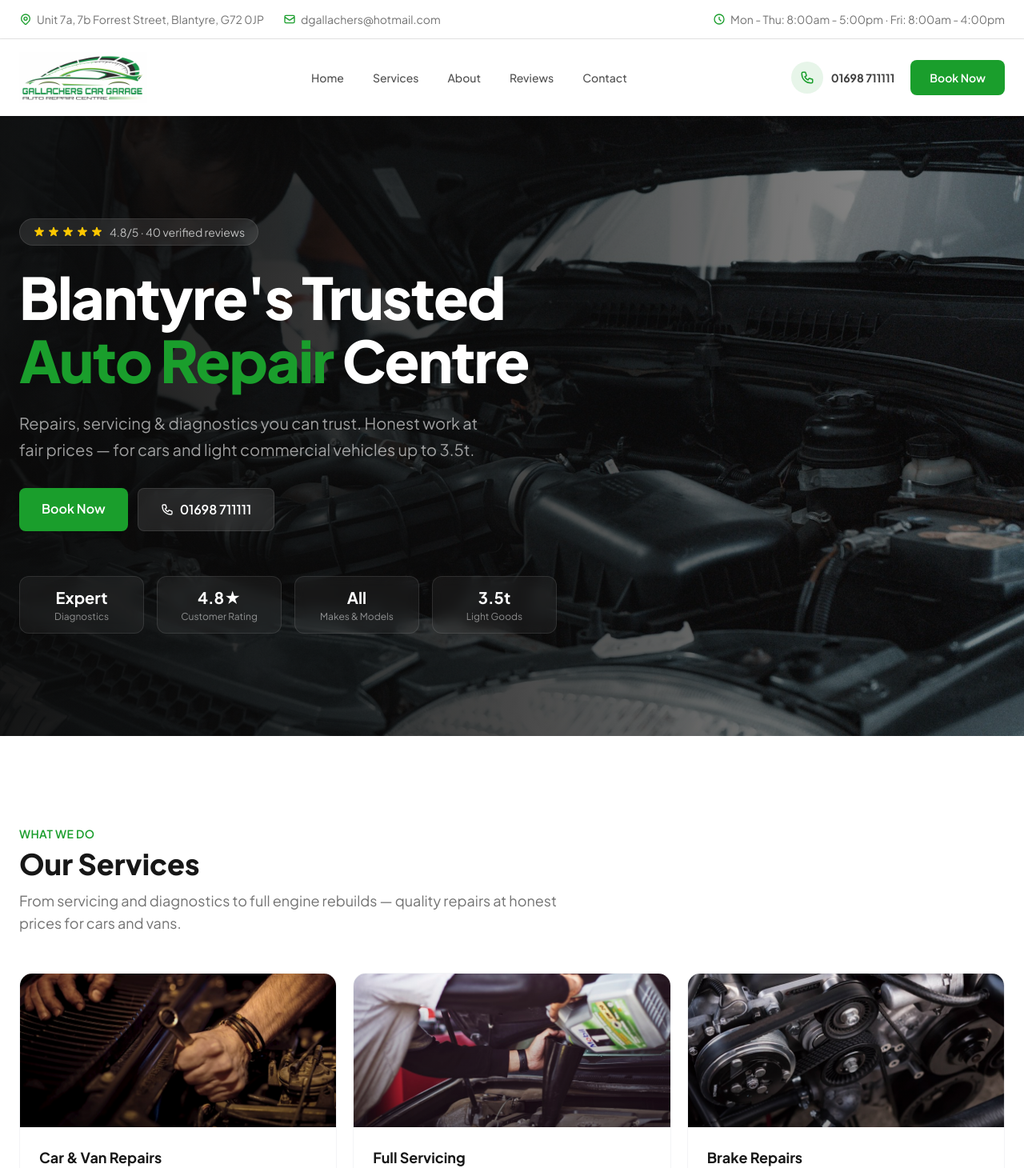
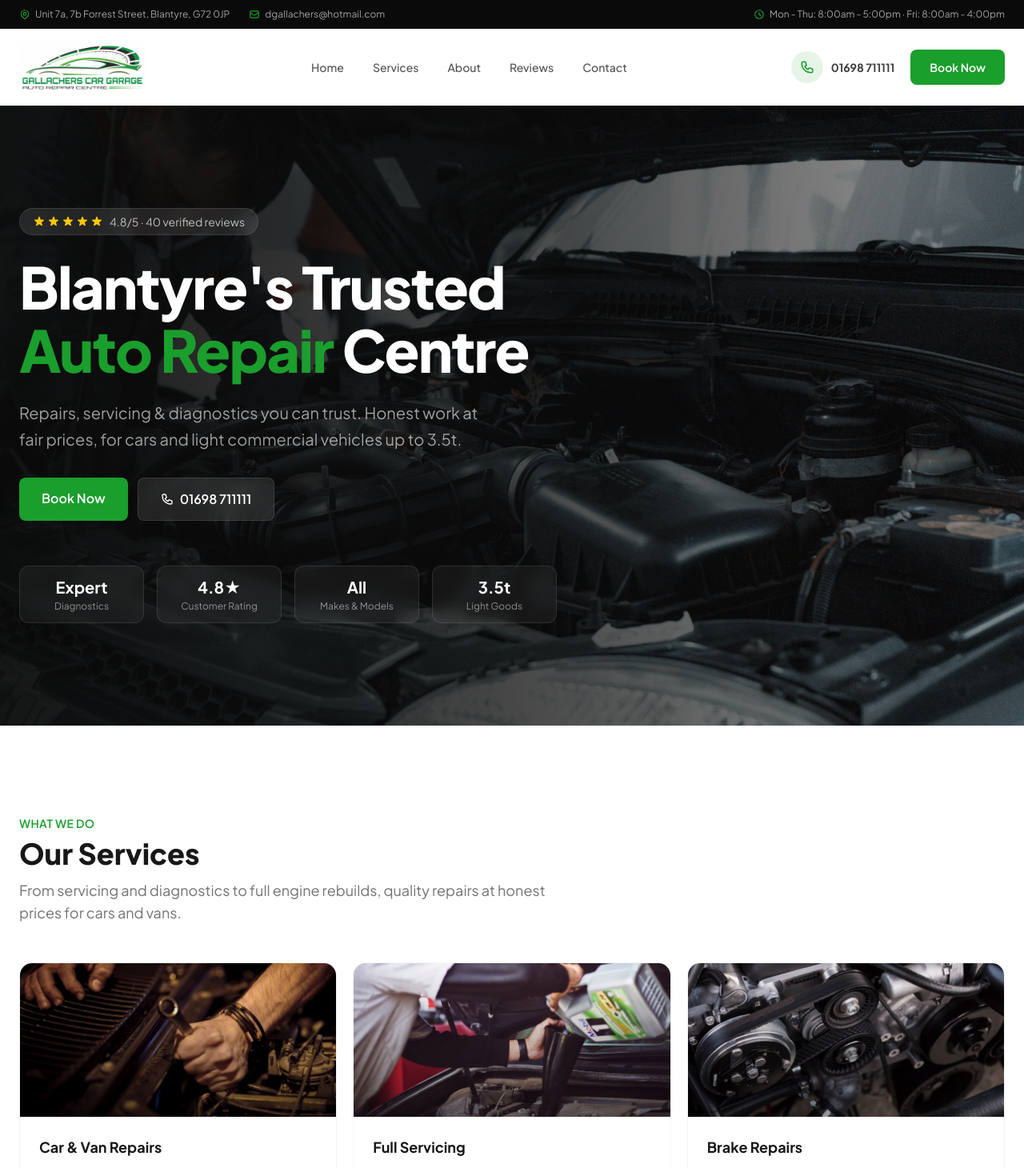
Before and after one commit to emunro22/gallachers-car-garage, a Next.js app: page / in a window 1280 px wide. Shown: the top 1460 px of the page at 80% size. Built offline with nearby package versions, Linux system fonts and the light colour scheme.

Commit message:
making changes across the board

```diff
--- a/src/app/page.tsx
+++ b/src/app/page.tsx
@@ -72,7 +72,7 @@ export default function Home() {
                 className="mt-6 text-lg md:text-xl text-white/60 leading-relaxed max-w-xl"
               >
                 Repairs, servicing &amp; diagnostics you can trust. Honest work
-                at fair prices — for cars and light commercial vehicles up to 3.5t.
+                at fair prices, for cars and light commercial vehicles up to 3.5t.
               </motion.p>
 
               <motion.div
@@ -139,7 +139,7 @@ export default function Home() {
               Our Services
             </motion.h2>
             <motion.p variants={fade} className="text-neutral-500 mt-3 max-w-2xl text-lg">
-              From servicing and diagnostics to full engine rebuilds — quality repairs at
+              From servicing and diagnostics to full engine rebuilds, quality repairs at
               honest prices for cars and vans.
             </motion.p>
           </motion.div>
@@ -249,7 +249,7 @@ export default function Home() {
               transition={{ duration: 0.6 }}
               className="relative"
             >
-              <div className="relative rounded-2xl overflow-hidden aspect-[4/3] bg-neutral-800">
+              <div className="relative rounded-2xl overflow-hidden aspect-[4/3] bg-white">
                 <Image
                   src="/logo.jpg"
                   alt="Gallachers Car Garage"
@@ -259,12 +259,13 @@ export default function Home() {
                 />
               </div>
               {/* Floating review badge */}
-              <div className="absolute -bottom-6 -left-4 md:left-auto md:-right-6 bg-white rounded-xl shadow-xl shadow-black/15 p-5 max-w-[260px]">
+              <div className="absolute -bottom-6 -left-4 md:left-auto md:-right-6 bg-neutral-800 rounded-xl shadow-xl shadow-black/15 p-5 max-w-[260px]">
+                <p className="text-white font-bold text-sm mb-2">Gallachers Car Garage</p>
                 <Stars />
-                <p className="text-neutral-900 text-sm font-medium mt-2">
+                <p className="text-neutral-300 text-sm font-medium mt-2">
                   &ldquo;Best garage around. Lovely friendly people and great prices.&rdquo;
                 </p>
-                <p className="text-neutral-500 text-xs mt-1.5">— Emma, Google Review</p>
+                <p className="text-neutral-400 text-xs mt-1.5">, Emma, Google Review</p>
               </div>
             </motion.div>
           </div>
--- a/src/components/Header.tsx
+++ b/src/components/Header.tsx
@@ -27,25 +27,25 @@ export default function Header() {
   return (
     <>
       {/* Top accent bar */}
-      <div className="bg-white text-neutral-500 text-sm py-3.5 hidden md:block border-b border-neutral-200">
+      <div className="bg-neutral-950 text-neutral-400 text-xs py-2.5 hidden md:block">
         <div className="max-w-7xl mx-auto px-6 flex justify-between items-center">
           <div className="flex items-center gap-6">
             <span className="flex items-center gap-1.5">
-              <svg className="w-4 h-4 text-primary" fill="none" viewBox="0 0 24 24" stroke="currentColor" strokeWidth={2}>
+              <svg className="w-3.5 h-3.5 text-primary" fill="none" viewBox="0 0 24 24" stroke="currentColor" strokeWidth={2}>
                 <path strokeLinecap="round" strokeLinejoin="round" d="M17.657 16.657L13.414 20.9a1.998 1.998 0 01-2.827 0l-4.244-4.243a8 8 0 1111.314 0z" />
                 <path strokeLinecap="round" strokeLinejoin="round" d="M15 11a3 3 0 11-6 0 3 3 0 016 0z" />
               </svg>
               {BUSINESS.address.street}, {BUSINESS.address.area}, {BUSINESS.address.postcode}
             </span>
             <span className="flex items-center gap-1.5">
-              <svg className="w-4 h-4 text-primary" fill="none" viewBox="0 0 24 24" stroke="currentColor" strokeWidth={2}>
+              <svg className="w-3.5 h-3.5 text-primary" fill="none" viewBox="0 0 24 24" stroke="currentColor" strokeWidth={2}>
                 <path strokeLinecap="round" strokeLinejoin="round" d="M3 8l7.89 5.26a2 2 0 002.22 0L21 8M5 19h14a2 2 0 002-2V7a2 2 0 00-2-2H5a2 2 0 00-2 2v10a2 2 0 002 2z" />
               </svg>
               {BUSINESS.email}
             </span>
           </div>
           <div className="flex items-center gap-1.5">
-            <svg className="w-4 h-4 text-primary" fill="none" viewBox="0 0 24 24" stroke="currentColor" strokeWidth={2}>
+            <svg className="w-3.5 h-3.5 text-primary" fill="none" viewBox="0 0 24 24" stroke="currentColor" strokeWidth={2}>
               <path strokeLinecap="round" strokeLinejoin="round" d="M12 8v4l3 3m6-3a9 9 0 11-18 0 9 9 0 0118 0z" />
             </svg>
             <span>{BUSINESS.hours.weekday} &middot; {BUSINESS.hours.friday}</span>
```
